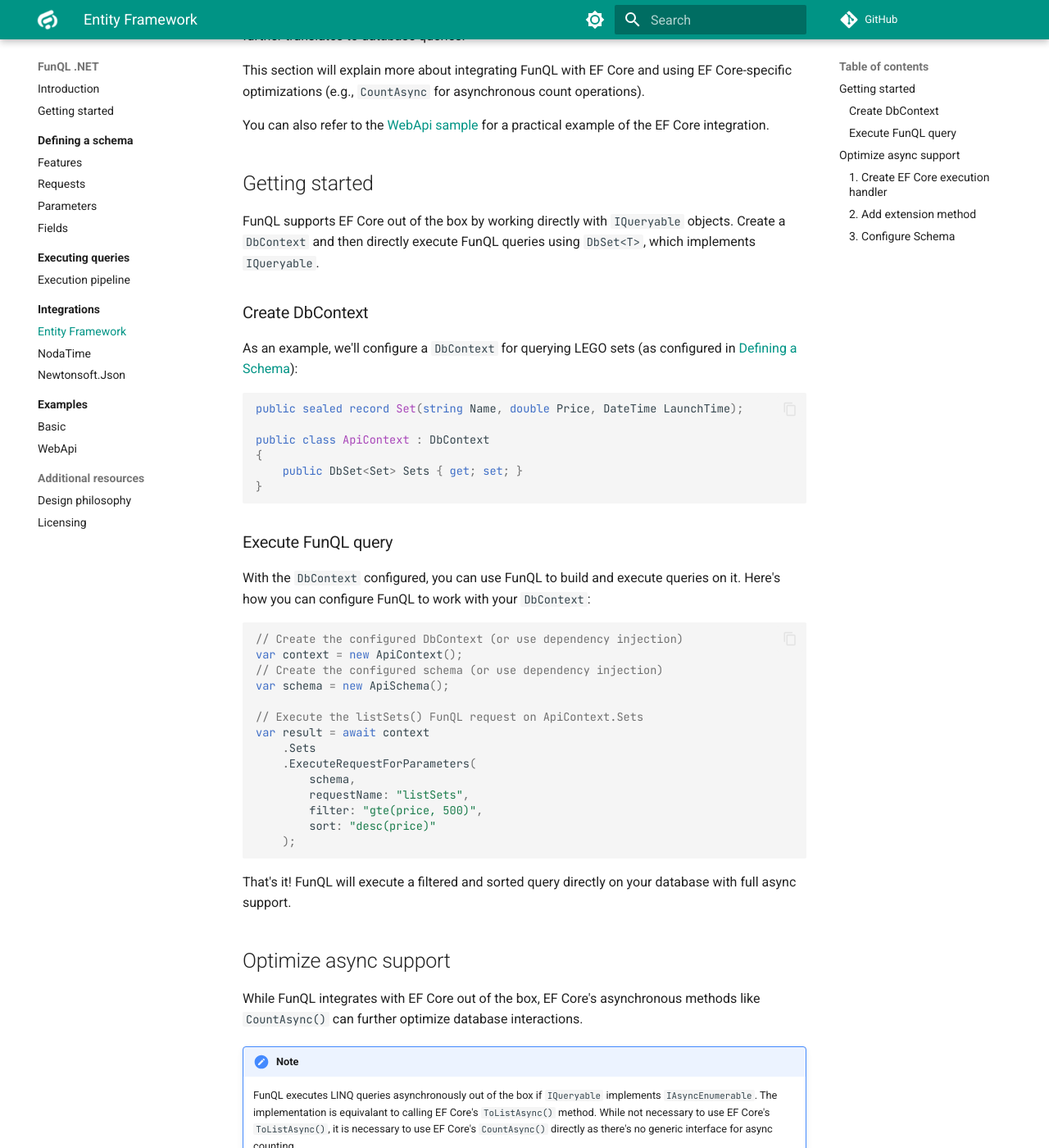
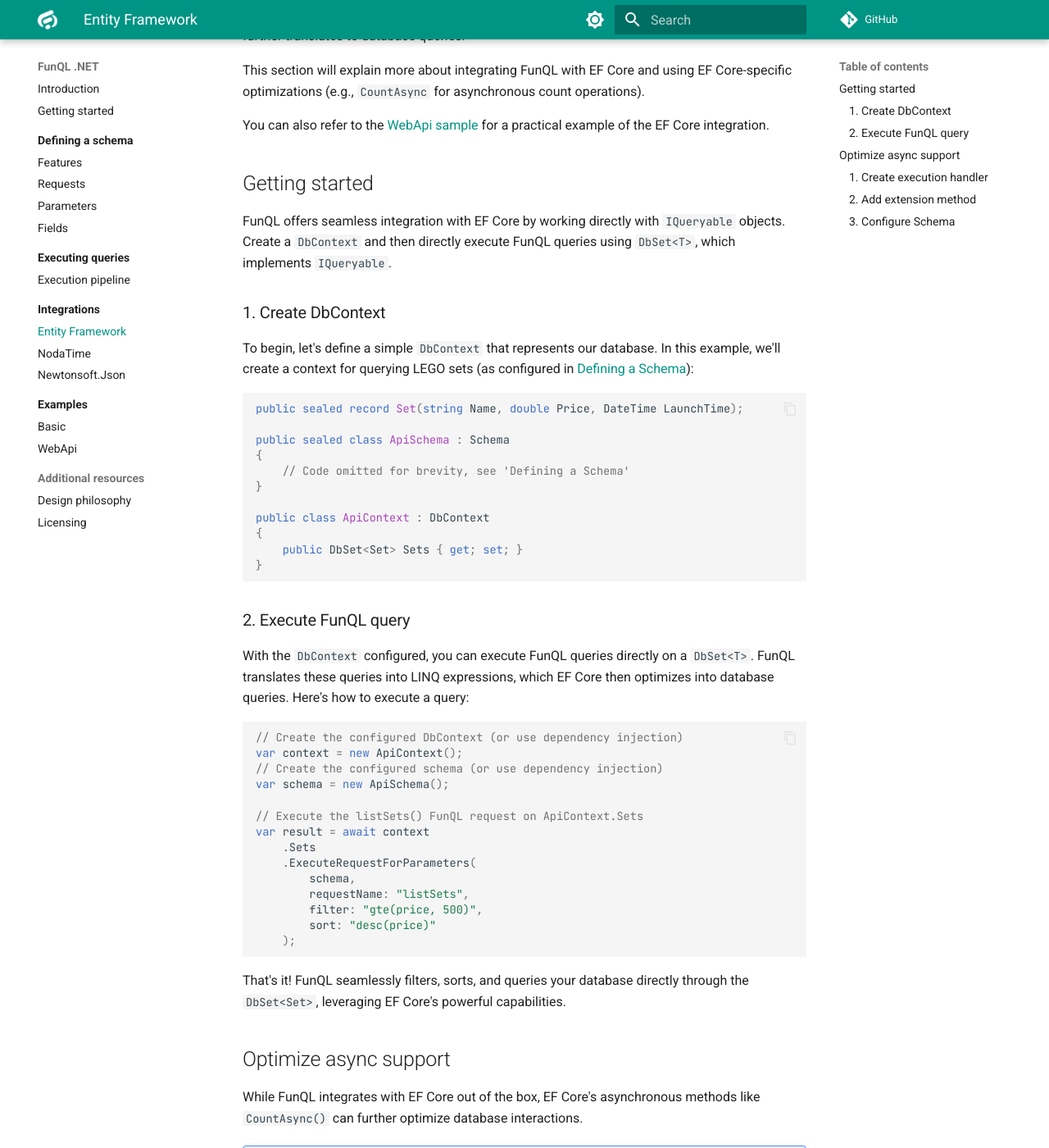
Before and after one commit to funql/funql-dotnet, an MkDocs documentation site: the page built from docs/integrations/efcore.md, in a window 1280 px wide and 1400 px high, scrolled down 225 px. Shown: the whole window at 82% size. Built offline with MkDocs 1.6.1 and Material for MkDocs 9.7.7, drawn with Linux system fonts in a browser that asks for light colours; comment, search, counter and statistics services are not loaded; some of the changed text lies outside the part shown.

Commit message:
Update efcore.md

````diff
--- a/docs/integrations/efcore.md
+++ b/docs/integrations/efcore.md
@@ -13,16 +13,21 @@
 
 ## Getting started
 
-FunQL supports EF Core out of the box by working directly with `IQueryable` objects. Create a `DbContext` and then
-directly execute FunQL queries using `DbSet<T>`, which implements `IQueryable`.
+FunQL offers seamless integration with EF Core by working directly with `IQueryable` objects. Create a `DbContext` and
+then directly execute FunQL queries using `DbSet<T>`, which implements `IQueryable`.
 
-### Create DbContext
+### 1. Create DbContext
 
-As an example, we'll configure a `DbContext` for querying LEGO sets (as configured in [Defining a Schema](
-../defining-a-schema/index.md)):
+To begin, let's define a simple `DbContext` that represents our database. In this example, we'll create a context for
+querying LEGO sets (as configured in [Defining a Schema](../defining-a-schema/index.md)):
 
 ```csharp
 public sealed record Set(string Name, double Price, DateTime LaunchTime);
+
+public sealed class ApiSchema : Schema
+{
+    // Code omitted for brevity, see 'Defining a Schema'
+}
 
 public class ApiContext : DbContext
 {
@@ -30,10 +35,10 @@
 }
 ```
 
-### Execute FunQL query
+### 2. Execute FunQL query
 
-With the `DbContext` configured, you can use FunQL to build and execute queries on it. Here's how you can configure
-FunQL to work with your `DbContext`:
+With the `DbContext` configured, you can execute FunQL queries directly on a `DbSet<T>`. FunQL translates these queries
+into LINQ expressions, which EF Core then optimizes into database queries. Here's how to execute a query:
 
 ```csharp
 // Create the configured DbContext (or use dependency injection)
@@ -52,7 +57,8 @@
     );
 ```
 
-That's it! FunQL will execute a filtered and sorted query directly on your database with full async support.
+That's it! FunQL seamlessly filters, sorts, and queries your database directly through the `DbSet<Set>`, leveraging EF
+Core's powerful capabilities.
 
 ## Optimize async support
 
````
Also changed, not shown: other parts of docs/integrations/efcore.md (+1 -1 lines).
